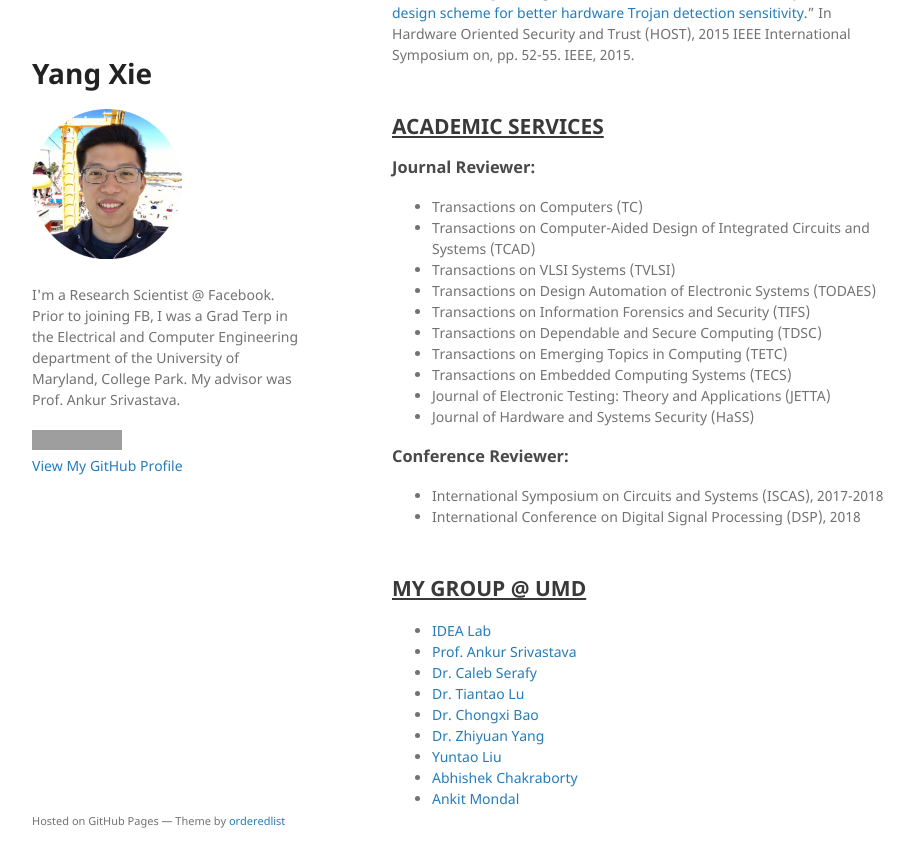
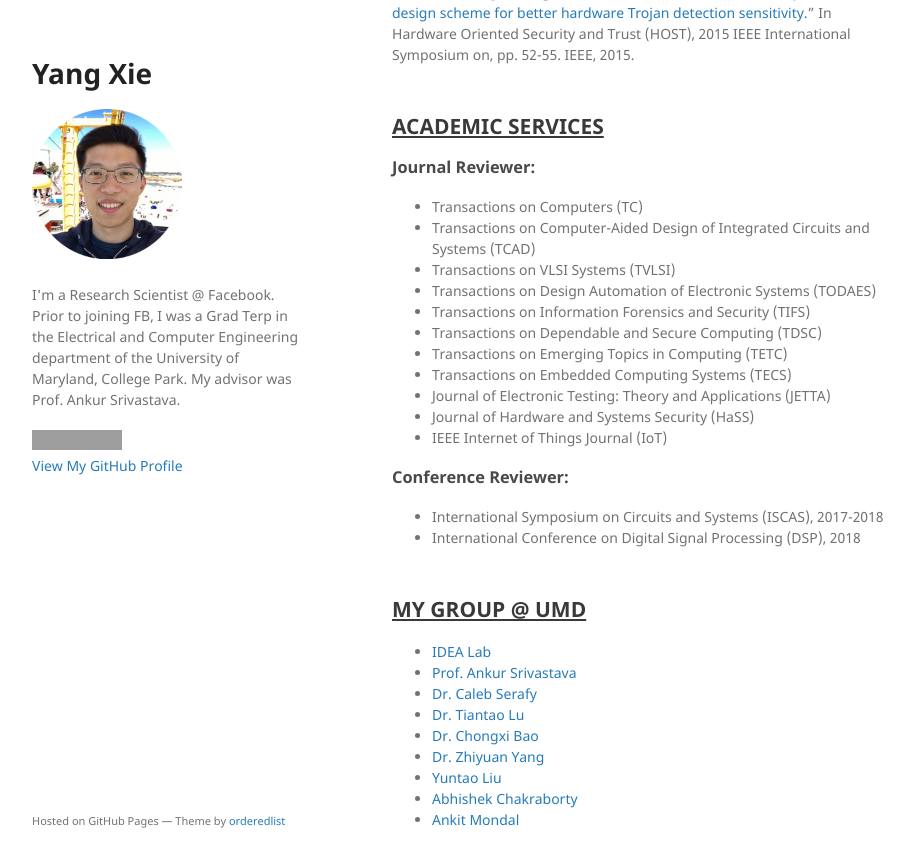
Before and after one commit to yxie/yxie.github.io, a Jekyll site: the page built from index.md, in a window 1280 px wide and 900 px high, scrolled down 2903 px. Shown: the top 867 px of the window, without its empty margins (178-1092 px from the left). Built offline with Jekyll 4.4.1, drawn with Linux system fonts in a browser that asks for light colours; our own code applies the rules of GitHub Pages for plain Markdown files; grey boxes are pictures that could not be loaded.

Commit message:
Update index.md

```diff
--- a/index.md
+++ b/index.md
@@ -99,6 +99,7 @@ layout: default
 * Transactions on Embedded Computing Systems (TECS)
 * Journal of Electronic Testing: Theory and Applications (JETTA)
 * Journal of Hardware and Systems Security (HaSS)
+* IEEE Internet of Things Journal (IoT)
 
 ### Conference Reviewer:
 * International Symposium on Circuits and Systems (ISCAS), 2017-2018
```
